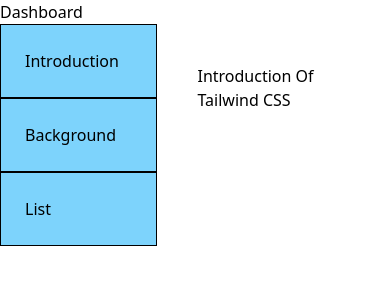
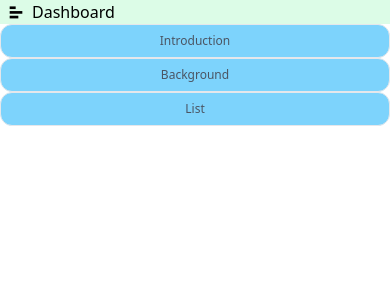
Before and after one commit to sandeep1940k/learning, a React (Vite) app in the folder client/: page /TCSS in a window 390 px wide. Shown: the top 300 px of the page. Built offline with nearby package versions, Linux system fonts and the light colour scheme.

Commit message:
learning update

```diff
--- a/client/src/index.css
+++ b/client/src/index.css
@@ -19,9 +19,14 @@
   @media(max-width: 1100px){
     .side-bar-button{
         display: block;
+
     }
     .side-bar{
         position: absolute;
+
+    }
+    .containt{
+        width: 100%;
     }
   }
 
--- /dev/null
+++ b/client/src/pages/common/SideBar.tsx
@@ -0,0 +1,34 @@
+import React from "react";
+
+interface Property {
+    id: string,
+    name: string,
+}
+
+interface SideBarProps {
+    list: Property[];
+    showSideBar: boolean;
+    handleProperty: (id: string) => void;
+}
+
+const SideBar: React.FC<SideBarProps> = ({ list, showSideBar, handleProperty }) => {
+    return (
+        <nav className={`${showSideBar ? 'hidden' : 'block'} w-80 side-bar`}>
+
+            {
+                list.map((property) => (
+                    <div
+                        key={property.id}
+                        onClick={() => handleProperty(property.id)}
+                        className="bg-sky-300 p-2  cursor-pointer border text-gray-600 flex justify-center rounded-xl text-xs"
+                    >
+                        {property.name}
+                    </div>
+                ))
+            }
+        </nav>
+    )
+}
+
+
+export default SideBar;
--- a/client/src/routes/tailwindcss.routes.tsx
+++ b/client/src/routes/tailwindcss.routes.tsx
@@ -1,11 +1,13 @@
-import React from "react";
+import React, { useState } from "react";
 import { Link, useLocation, useNavigate } from 'react-router-dom';
 import Introduction from "../pages/courses/tailwindcss/Introduction";
 import TAILWIND_CSS from "../constant/tailwind-css/tailwind-css.constant";
 import BackgroundColor from "../pages/courses/tailwindcss/Background";
 import List from "../pages/courses/tailwindcss/List";
+import SideBar from "../pages/common/SideBar";
 
 const Tailwindcss: React.FC = () => {
+    const [showSideBar, setShowSideBar] = useState(false);
     const location = useLocation();
     const navigate = useNavigate();
 
@@ -13,24 +15,25 @@
         navigate(`/TCSS${id}`);
     };
 
+    const handleShowSideBar = () => {
+        setShowSideBar(!showSideBar);
+    }
+
     return (
         <>
-            <nav>
-                <Link to="/dashboard">Dashboard</Link>
+            <nav className="bg-green-100 top-0 sticky flex">
+                <div className="px-2">
+                    <i onClick={handleShowSideBar} className={`${showSideBar ? 'ri-bar-chart-fill' : 'ri-bar-chart-horizontal-fill'} cursor-pointer side-bar-button`}></i>
+                </div>
+                <div>
+                    <Link to="/dashboard">Dashboard</Link>
+                </div>
             </nav>
             <div className="flex">
-                <nav className="w-80">
-                    {TAILWIND_CSS.map((property) => (
-                        <div
-                            key={property.id}
-                            onClick={() => handleTailwindCss(property.id)}
-                            className="bg-sky-300 p-6 cursor-pointer border border-black"
-                        >
-                            {property.name}
-                        </div>
-                    ))}
-                </nav>
-                <section className="w-full p-10">
+                {/* <div className="w-80"> */}
+                    <SideBar list={TAILWIND_CSS} showSideBar={showSideBar} handleProperty={handleTailwindCss}/>
+                {/* </div> */}
+                <section className="w-full p-10 containt">
                     {location.pathname === '/TCSS' && <Introduction />}
                     {location.pathname === '/TCSS/BACKGROUND' && <BackgroundColor />}
                     {location.pathname === '/TCSS/LIST' && <List />}
--- a/client/src/routes/typescript.routes.tsx
+++ b/client/src/routes/typescript.routes.tsx
@@ -5,6 +5,7 @@
 import Arrays from "../pages/courses/typescript/Arrays";
 import Advantages from "../pages/courses/typescript/Advantages";
 import Disadvantages from "../pages/courses/typescript/Disadvantages";
+import SideBar from "../pages/common/SideBar";
 
 const TypeScript: React.FC = () => {
     const [showSideBar, setShowSideBar] = useState(false);
@@ -30,18 +31,7 @@
                 </div>
             </nav>
             <div className="flex">
-                <nav className={`${showSideBar ? 'hidden' : 'block'} w-80 side-bar`}>
-                    {TYPESCRIPT.map((property) => (
-                        <div
-                            key={property.id}
-                            onClick={() => handleTypeScript(property.id)}
-                            className="bg-sky-300 p-2  cursor-pointer border text-gray-600 flex justify-center rounded-xl text-xs"
-                        >
-                            {property.name}
-                        </div>
-                    ))}
-                </nav>
-
+                <SideBar list={TYPESCRIPT} showSideBar={showSideBar} handleProperty={handleTypeScript} />
                 <section className="w-full p-10">
                     {location.pathname === '/TS' && <Introduction />}
                     {location.pathname === '/TS/ARRAYS' && <Arrays />}
```
